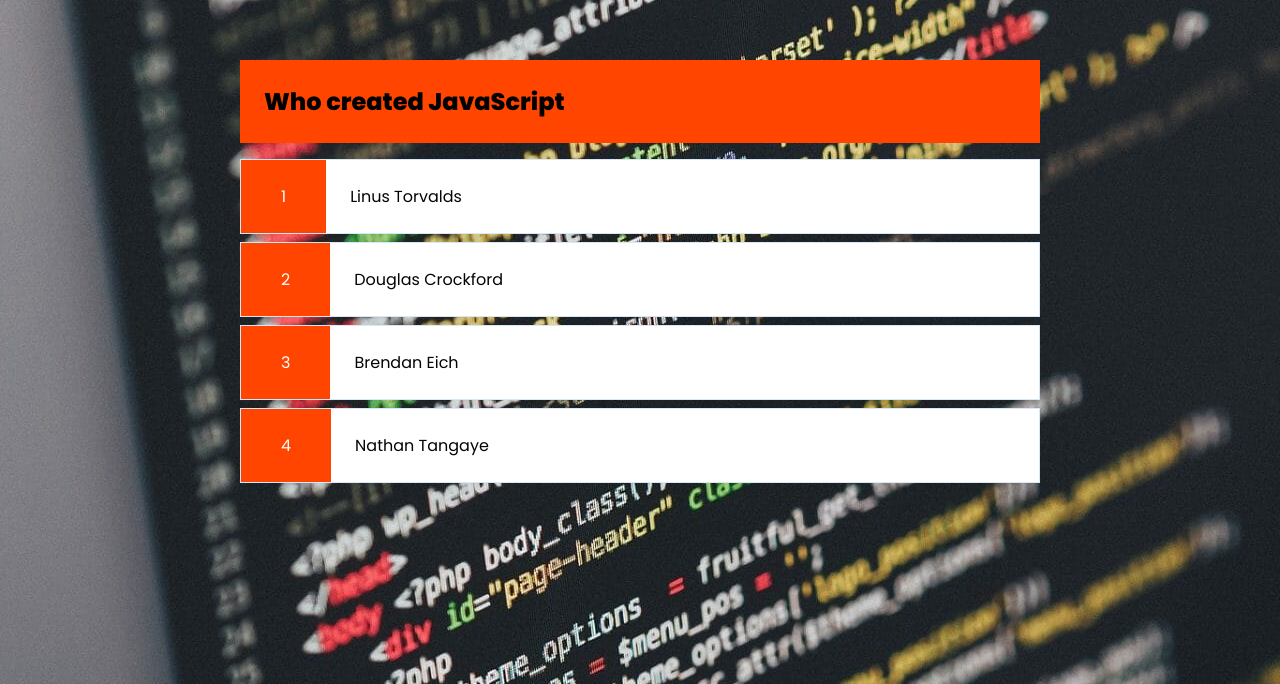
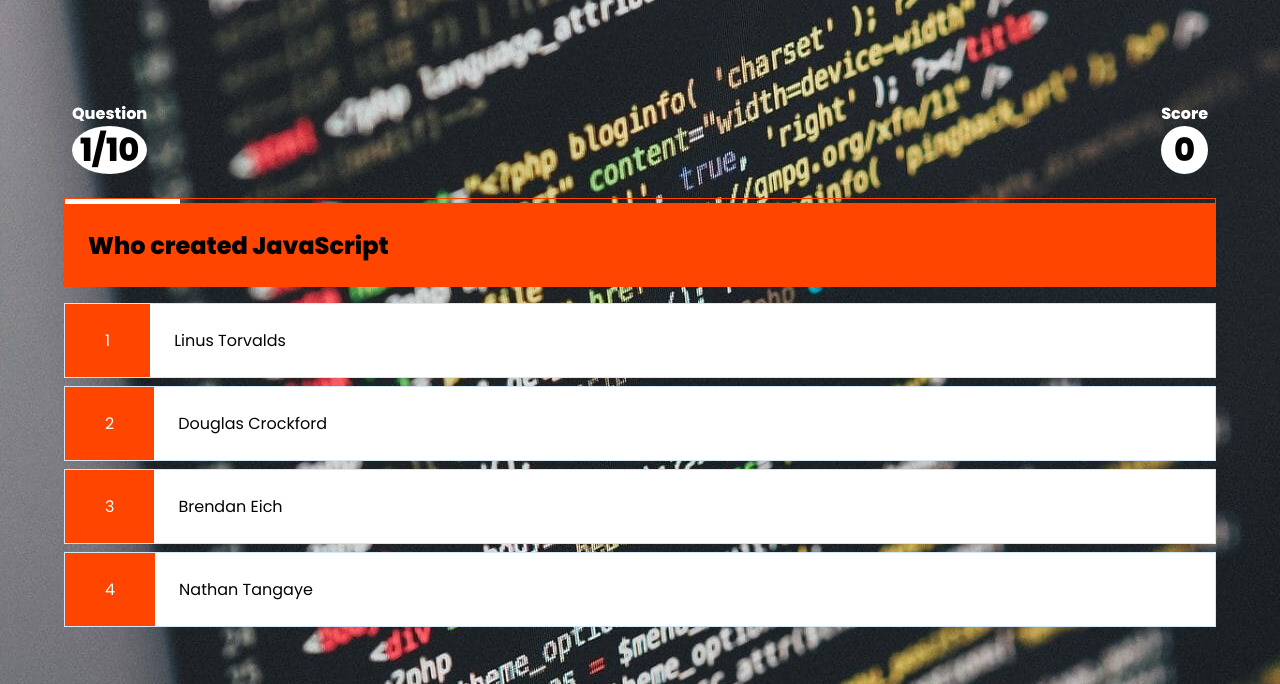
Before and after one commit to cvkshade/KITBridge, a plain HTML site: page quiz.html in a window 1280 px wide. Shown: the part 116-800 px from the top of the page. Drawn offline with Linux system fonts and the light colour scheme.

Commit message:
Image error fix

```diff
--- a/quiz.css
+++ b/quiz.css
@@ -6,9 +6,8 @@
 /* Quiz Page */
 
 .quiz-container{
-    background-color: orangered;
-    width: 100vh;
-    height: 7vh;
+
+    width: 90%;
     padding-bottom: 1rem;
     margin-top: 10rem;
     color: black;
@@ -55,3 +54,33 @@ h2 {
 .incorrect {
     background-color: #ec1616;
 }
+/* Statistics */
+
+.stats {
+    display: flex;
+    justify-content: space-between;
+    margin-bottom: 1rem;
+}
+
+.topInfo {
+    padding: 0.5rem;
+}
+.questPre{
+    color: white;
+    font-weight: 900;
+}
+.topMainText{
+    text-align: center;
+    background-color: white;
+    border-radius: 50%;
+}
+.progressFrame{
+    width: 100%;
+    height: 0.4rem;
+    border: 0.1rem solid orangered;
+}
+#progressor{
+    height: 0.3rem;
+    background-color: white;
+    width: 0%;
+}
--- a/quiz.html
+++ b/quiz.html
@@ -14,13 +14,27 @@
 <body>
    <div class="container">
     <div class="header">
-        <a href="index.html"><img class="logo" src="/download.png"></a>
+        <a href="index.html"><img class="logo" src="./download.png"></a>
      <a href=""><div class="description">
         <h1 class="main_title">KIT Bridge</h1>
         <p class="descrip">Questions & Answers</p>
      </div></a>
     </div>
+
     <div class="quiz-container">
+        <div class="stats">
+            <div class="topInfo">
+                <p class="questPre">Question</p>
+                <h1 class="topMainText" id="questionNum"></h1>
+            </div>
+            <div class="topInfo">
+                <p class="questPre">Score</p>
+                <h1 class="topMainText" id="score">0</h1>
+            </div>
+        </div>
+        <div class="progressFrame">
+            <div id="progressor"></div>
+        </div>
         <h2 id="quiz">
             What is the Answer?
         </h2>
@@ -42,6 +56,6 @@
         </div>
     </div>
 </div>
-<script src="quiz.js"></script>
+<script src="./quiz.js"></script>
 </body>
 </html>
--- a/quiz.js
+++ b/quiz.js
@@ -1,7 +1,9 @@
 
 const quizQuest = document.getElementById('quiz');
 const choices = Array.from(document.getElementsByClassName('choice'));
-
+const questionNum = document.getElementById('questionNum');
+const mainScore = document.getElementById('score');
+const progressor = document.getElementById('progressor');
 let currentAnswer ={};
 let acceptAnswer = true;
 let score = 0;
@@ -41,13 +43,22 @@ let questions = [
         choice3: "1995",
         choice4: "2015",
         answer: 4
+    },
+
+    {
+        question: "What are the two loops in JavaScript?",
+        choice1: "For while and Rewind",
+        choice2: "If and While",
+        choice3: "Forward and Backward",
+        choice4: "Do While and For",
+        anwser: 2
     }
 ];
 
 // Scores
 
 const correct_points = 10;
-const max_questions = 4;
+const max_questions = 10;
 
 startquiz = () => {
 
@@ -63,6 +74,10 @@ getNewQuestion = () => {
         return window.location.assign("/end.html");
     }
     questionCounter++;
+    questionNum.innerText = `${questionCounter}/${max_questions}`;
+    // Increase Progress Bar
+    progressor.style.width = `${(questionCounter / max_questions) * 100}%`;
+
     const questionIndex = Math.floor(Math.random() * availableQuestions.length);
     currentQuestion = availableQuestions[questionIndex];
     quizQuest.innerText = currentQuestion.question;
@@ -91,13 +106,26 @@ choices.forEach(choice => {
         }
 
         // const classToApply = selectedAnswer == currentAnswer.answer ? "correct" : "incorrect";
+
+
+        // Score Incrementor
+
+        if(classToApply === 'correct'){
+            increaseScore(correct_points);
+        }
         selectedChoice.parentElement.classList.add(classToApply);
+        mainScore.classList.add(classToApply);
         setTimeout(() => {
             selectedChoice.parentElement.classList.remove(classToApply);
+            mainScore.classList.remove(classToApply);
             getNewQuestion();
         }, 1000);
         console.log(classToApply);
 
     });
 });
+increaseScore = num => {
+    score +=num;
+    mainScore.innerText = score;
+}
 startquiz();
--- a/signin.css
+++ b/signin.css
@@ -5,7 +5,7 @@
 }
 
 body {
-    background:  url(/code.jpg);
+    background:  url(./code.jpg);
     color: whitesmoke;
     font-family: 'Poppins', sans-serif;
 
@@ -17,6 +17,7 @@ body {
     justify-content: center;
     align-items: center;
     flex-direction: column;
+    height: 100vh;
 
 }
 .header {
```
Also changed, not shown: quizend.html (added, +14 -0 lines), quizend.js (added).
